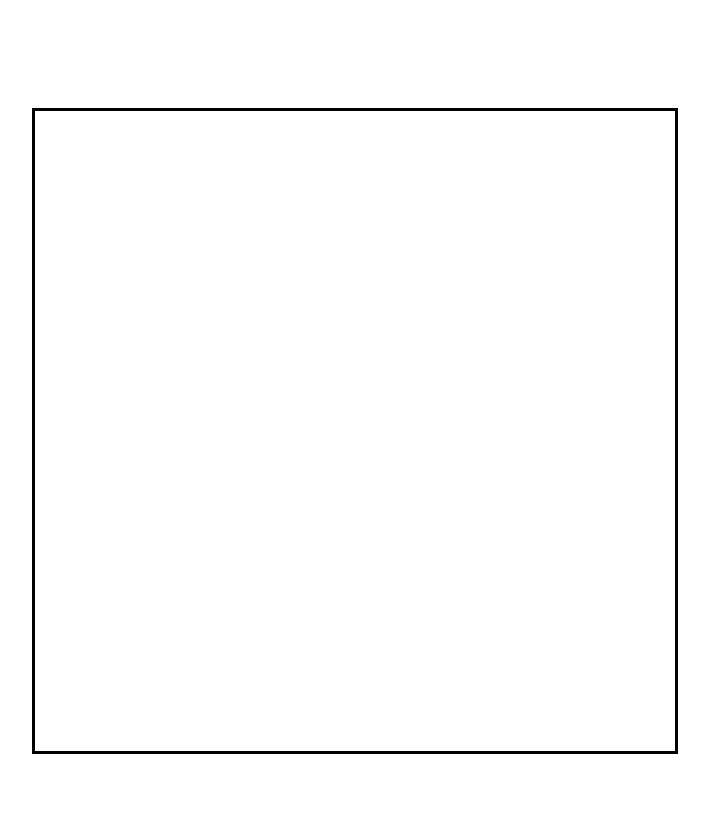
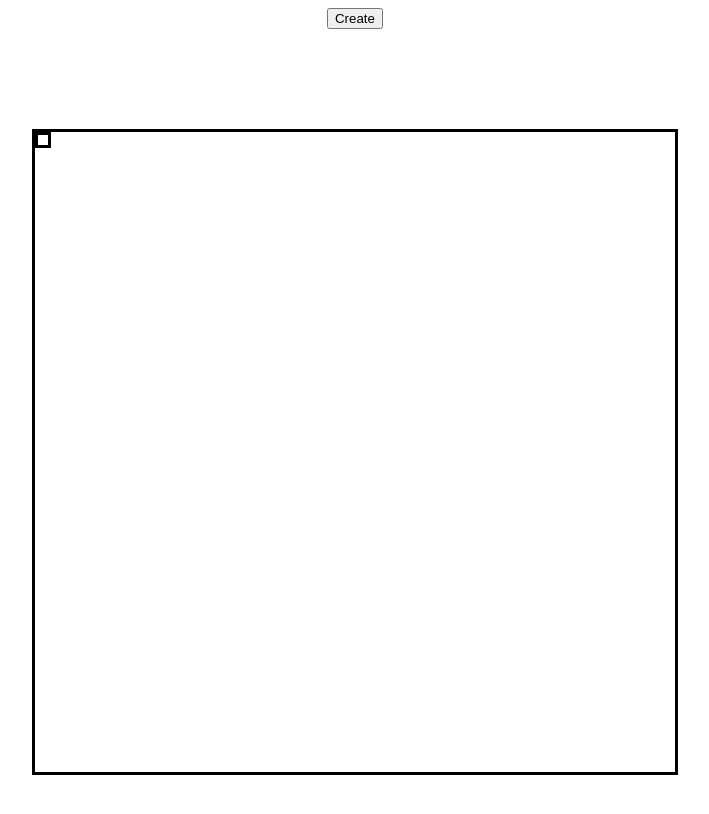
Before and after one commit to Namik02/etch-a-sketch, a plain HTML site: page index.html in a window 1280 px wide. Shown: the whole page, without its empty margins (285-994 px from the left). Drawn offline with Linux system fonts and the light colour scheme.

Commit message:
progress made on code

```diff
--- a/index.html
+++ b/index.html
@@ -6,9 +6,10 @@
     <meta name="viewport" content="width=device-width, initial-scale=1.0">
     <title>Document</title>
     <link rel="stylesheet" href="style.css">
-    <script src="script.js"></script>
+    <script src="script.js" defer></script>
 </head>
 <body>
+    <button>Create</button>
     <div id="grid"></div>
 </body>
 </html>
--- a/script.js
+++ b/script.js
@@ -0,0 +1,6 @@
+const grid = document.querySelector('#grid')
+
+const box = document.createElement('div');
+box.classList.add('box');
+
+grid.appendChild(box);
--- a/style.css
+++ b/style.css
@@ -1,5 +1,6 @@
 body {
     display: flex;
+    flex-direction: column;
     align-items: center;
     justify-content: center;
 }
@@ -12,3 +13,14 @@ body {
     width: 50vw;
     height: 50vw;
 }
+
+.box {
+    border-style: solid;
+    border-color: black;
+    width: 10px;
+    height: 10px;
+
+    display: flex;
+    align-items: center;
+    justify-content: center;
+}
```
